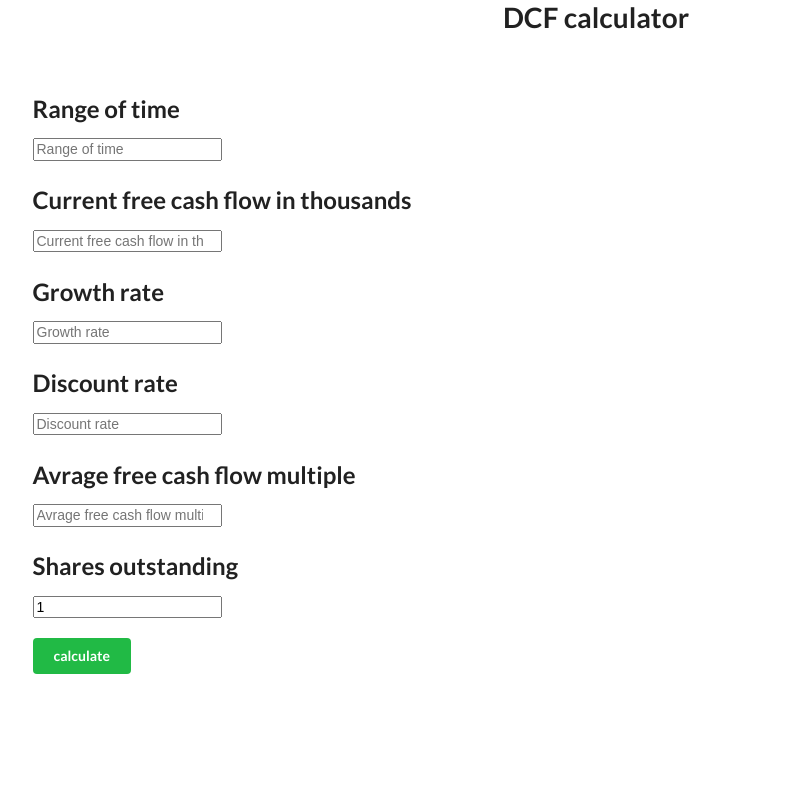
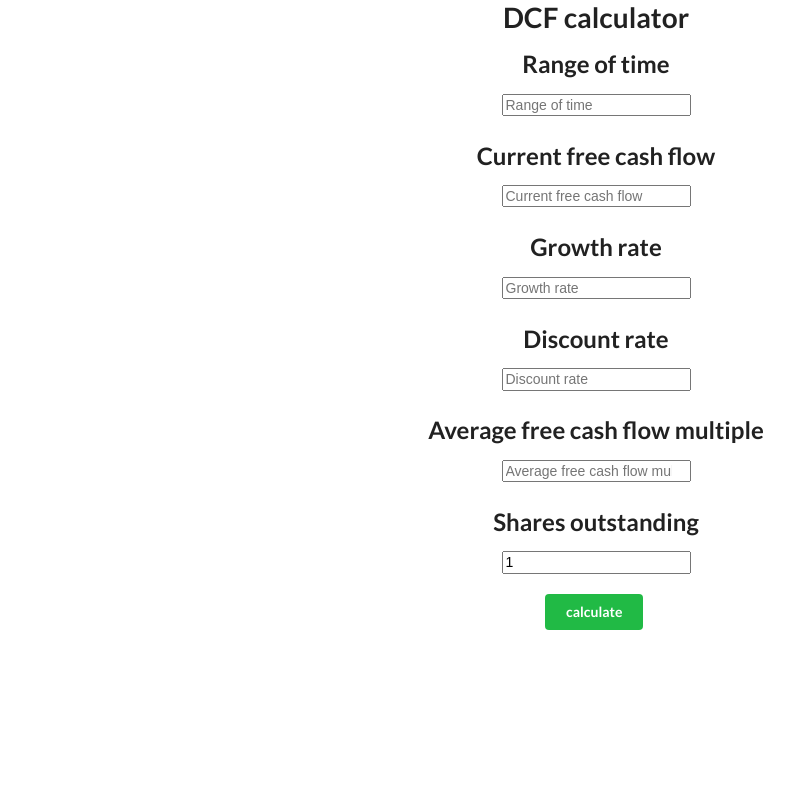
Before and after one commit to ericpungholee/DCF, a Flask app: page / in a window 1280 px wide. Shown: the part 47-850 px from the top of the page, without its empty margins (44-838 px from the left). Before the commit the page ends 721 px from the top, so only its background shows below. Run offline with Flask 2, Linux system fonts and the light colour scheme.

Commit message:
Update index.html
Fixed centering

```diff
--- a/templates/index.html
+++ b/templates/index.html
@@ -9,15 +9,15 @@
 <script src="https://cdn.jsdelivr.net/npm/semantic-ui@2.4.2/dist/semantic.min.js"></script>
 </head>
 <body>
-    <div style="margin-top: 50px" class="ui container">
+    <div style="margin-top: 50px; text-align: center;">
+        <div class="ui container" style="display: inline-block;">
             <h1 class="ui center aligned header">DCF calculator</h1>
             <form action="/calculate" method="post">
-        <br>
                 <h2>Range of time</h2>
                 <input type="number" name="time" step="any" min="1" placeholder="Range of time">
                 <br>
-        <h2>Current free cash flow in thousands</h2>
-        <input type="number" name="fcf" step="0.01" placeholder="Current free cash flow in thousands">
+                <h2>Current free cash flow</h2>
+                <input type="number" name="fcf" step="0.01" placeholder="Current free cash flow">
                 <br>
                 <h2>Growth rate</h2>
                 <input type="number" name="growthrate" step="0.01" placeholder="Growth rate">
@@ -25,8 +25,8 @@
                 <h2>Discount rate</h2>
                 <input type="number" name="discountrate" step="0.01" placeholder="Discount rate">
                 <br>
-        <h2>Avrage free cash flow multiple</h2>
-        <input type="number" name="avg_fcf_multiple" step="0.01" placeholder="Avrage free cash flow multiple">
+                <h2>Average free cash flow multiple</h2>
+                <input type="number" name="avg_fcf_multiple" step="0.01" placeholder="Average free cash flow multiple">
                 <br>
                 <h2>Shares outstanding</h2>
                 <input type="number" name="shares" step="0.01" min="1" value="1" placeholder="Shares outstanding">
@@ -41,5 +41,7 @@
                 <br>
             </form>
         </div>
+    </div>
+
 </body>
 </html>
```
Lines whose indentation alone changed are shown as unchanged.
